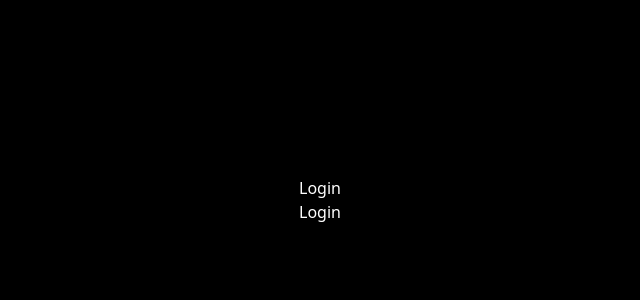
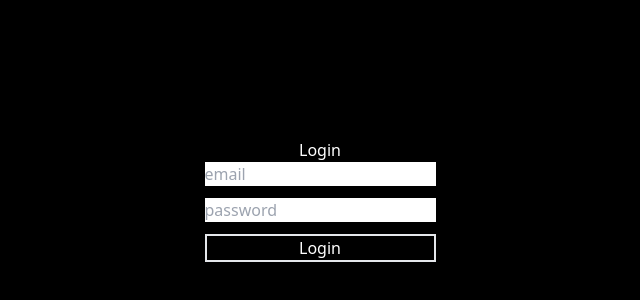
Before and after one commit to Killian-LANOE/social-network, a React (Vite) app in the folder Frontend/: page /login in a window 1280 px wide. Shown: the part 200-500 px from the top of the page, without its empty margins (320-960 px from the left). Built offline with nearby package versions, Linux system fonts and the light colour scheme.

Commit message:
Created Login & Logout handling in Login & header

```diff
--- a/Frontend/src/components/Header.tsx
+++ b/Frontend/src/components/Header.tsx
@@ -1,14 +1,20 @@
-import { Link } from "react-router-dom";
+import { Link, useNavigate } from "react-router-dom";
 
 function Header() {
   const token = localStorage.getItem("token");
+  const navigate = useNavigate();
+
+  function handleLogout() {
+    localStorage.removeItem("token");
+    navigate("/login");
+  }
   return (
     <header>
       <nav className="flex gap-6">
         {token ? (
           <>
             <Link to="/">Home</Link>
-            <Link to="/Login">Logout</Link>
+            <button onClick={handleLogout}>Logout</button>
           </>
         ) : (
           <Link to="/Login">Login</Link>
--- a/Frontend/src/pages/Login.tsx
+++ b/Frontend/src/pages/Login.tsx
@@ -1,5 +1,47 @@
+import { FormEvent } from "react";
+import { useNavigate } from "react-router-dom";
+
 function Login() {
-  return <main>Login</main>;
+  const navigate = useNavigate();
+  const emailRegex = `(([^<>()[]\\.,;:s@"]+(.[^<>()[]\\.,;:s@"]+)*)|(".+"))@(([[0-9]{1,3}.[0-9]{1,3}.[0-9]{1,3}.[0-9]{1,3}])|(([a-zA-Z-0-9]+.)+[a-zA-Z]{2,}))`;
+
+  function handleSignup(e: FormEvent) {
+    e.preventDefault();
+    const target = e.target as HTMLFormElement;
+
+    fetch("http://127.0.0.1:3000/api/users/login", {
+      method: "POST",
+      headers: { "Content-Type": "application/json" },
+      body: JSON.stringify({
+        email: target["email"].value,
+        password: target["password"].value,
+      }),
+    })
+      .then((res) => res.json())
+      .then((data) => {
+        localStorage.setItem("token", data.token);
+        navigate("/");
+      })
+      .catch((error) => console.log(error));
+  }
+
+  return (
+    <main>
+      <form
+        className="flex flex-col gap-3 text-black"
+        onSubmit={(e) => handleSignup(e)}
+      >
+        <input
+          pattern={emailRegex}
+          type="email"
+          name="email"
+          placeholder="email"
+        ></input>
+        <input type="password" name="password" placeholder="password"></input>
+        <button className="border-2 text-white">Login</button>
+      </form>
+    </main>
+  );
 }
 
 export default Login;
```
